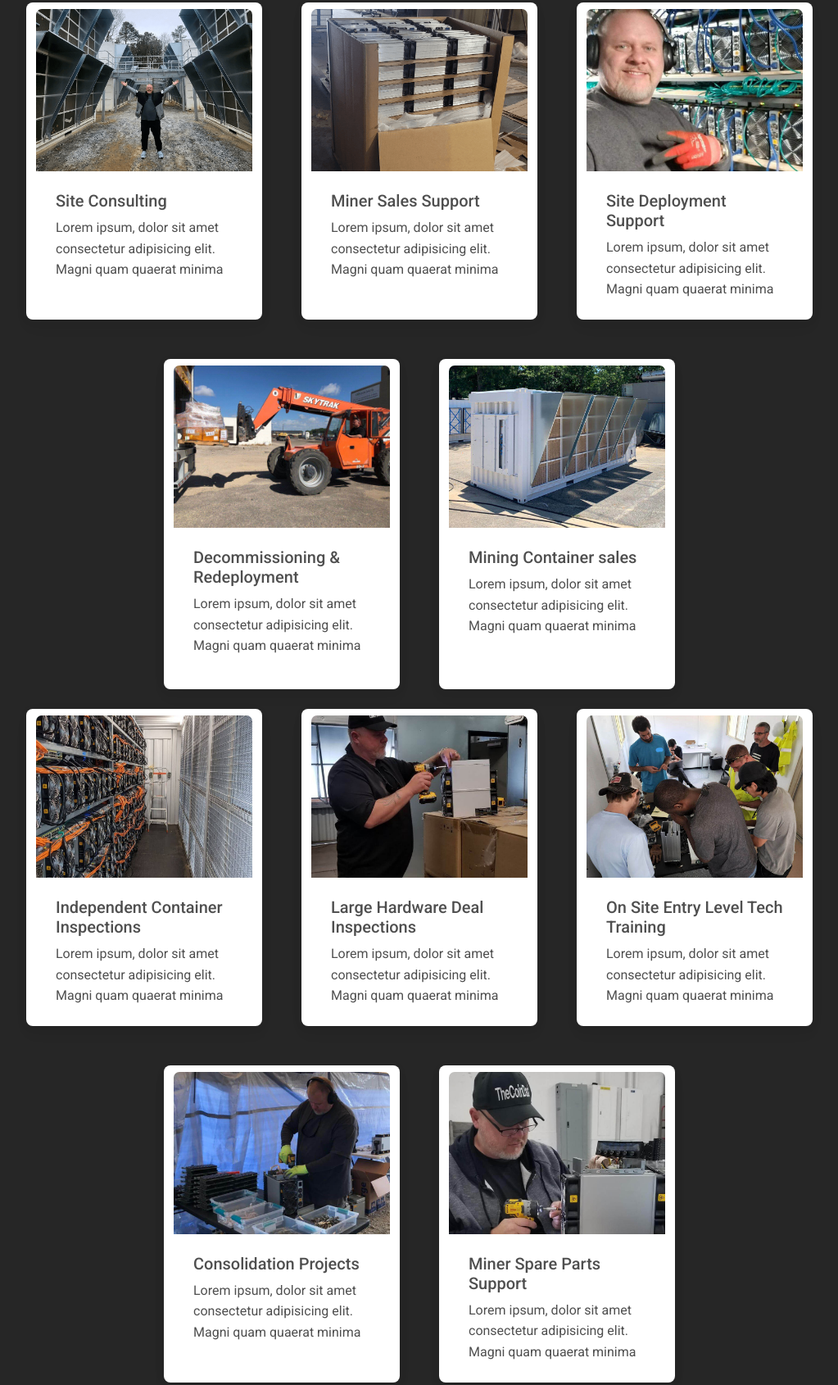
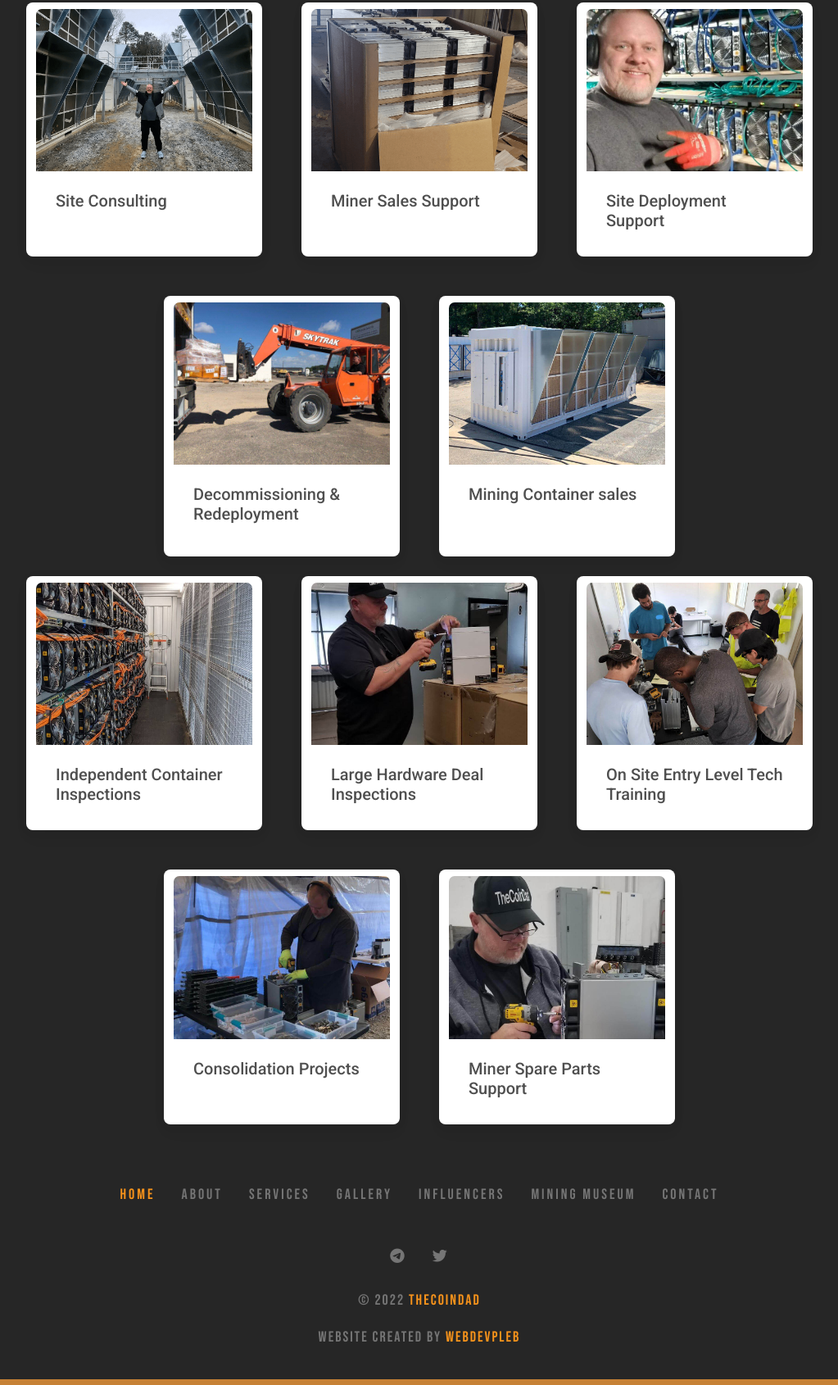
Before and after one commit to WebDevPleb/TCD-LLC, a plain HTML site: page index.html in a window 1280 px wide. Shown: the part 1489-3179 px from the top of the page at 82% size, without its empty margins (128-1151 px from the left). Drawn offline with Linux system fonts and the light colour scheme.

Commit message:
Pre-Release v2

```diff
--- a/index.html
+++ b/index.html
@@ -205,16 +205,16 @@
             <img src="./img/siteconsult.png" class="card-img-top" alt="Bitmain miner">
             <div class="card-body">
               <h5 class="card-title">Site Consulting</h5>
-              <p class="card-text">Lorem ipsum, dolor sit amet consectetur adipisicing elit. Magni quam quaerat minima
+              <p class="card-text"><!--Lorem ipsum, dolor sit amet consectetur adipisicing elit. Magni quam quaerat minima-->
               </p>
-              <!--<a href="gallery.html#bitmain" class="btn text-white" style="background-color: #f7931b;">Learn more</a>-->
+
             </div>
           </div>
           <div class="card pt-2" style="width: 18rem;">
             <img src="./img/sales.png" class="card-img-top" alt="MicroBT miner">
             <div class="card-body">
               <h5 class="card-title">Miner Sales Support</h5>
-              <p class="card-text">Lorem ipsum, dolor sit amet consectetur adipisicing elit. Magni quam quaerat minima
+              <p class="card-text"><!--Lorem ipsum, dolor sit amet consectetur adipisicing elit. Magni quam quaerat minima-->
               </p>
 
             </div>
@@ -223,7 +223,7 @@
             <img src="./img/deploy.jpg" class="card-img-top" alt="Avalon miner">
             <div class="card-body">
               <h5 class="card-title">Site Deployment Support</h5>
-              <p class="card-text">Lorem ipsum, dolor sit amet consectetur adipisicing elit. Magni quam quaerat minima
+              <p class="card-text"><!--Lorem ipsum, dolor sit amet consectetur adipisicing elit. Magni quam quaerat minima-->
               </p>
 
             </div>
@@ -232,7 +232,7 @@
             <img src="./img/decom.jpg" class="card-img-top" alt="GridSeed miner">
             <div class="card-body">
               <h5 class="card-title">Decommissioning & Redeployment</h5>
-              <p class="card-text">Lorem ipsum, dolor sit amet consectetur adipisicing elit. Magni quam quaerat minima
+              <p class="card-text"><!--Lorem ipsum, dolor sit amet consectetur adipisicing elit. Magni quam quaerat minima-->
               </p>
               <div id="fun"></div>
             </div>
@@ -241,7 +241,7 @@
             <img src="./img/con-sales.jpg" class="card-img-top" alt="GridSeed miner">
             <div class="card-body">
               <h5 class="card-title">Mining Container sales</h5>
-              <p class="card-text">Lorem ipsum, dolor sit amet consectetur adipisicing elit. Magni quam quaerat minima
+              <p class="card-text"><!--Lorem ipsum, dolor sit amet consectetur adipisicing elit. Magni quam quaerat minima-->
               </p>
 
             </div>
@@ -252,7 +252,7 @@
             <img src="./img/con-inspec.jpg" class="card-img-top" alt="Bitmain miner">
             <div class="card-body">
               <h5 class="card-title">Independent Container Inspections</h5>
-              <p class="card-text">Lorem ipsum, dolor sit amet consectetur adipisicing elit. Magni quam quaerat minima
+              <p class="card-text"><!--Lorem ipsum, dolor sit amet consectetur adipisicing elit. Magni quam quaerat minima-->
               </p>
 
             </div>
@@ -261,7 +261,7 @@
             <img src="./img/inspections.jpg" class="card-img-top" alt="MicroBT miner">
             <div class="card-body">
               <h5 class="card-title">Large Hardware Deal Inspections</h5>
-              <p class="card-text">Lorem ipsum, dolor sit amet consectetur adipisicing elit. Magni quam quaerat minima
+              <p class="card-text"><!--Lorem ipsum, dolor sit amet consectetur adipisicing elit. Magni quam quaerat minima-->
               </p>
 
             </div>
@@ -270,7 +270,7 @@
             <img src="./img/training.jpg" class="card-img-top" alt="Avalon miner">
             <div class="card-body">
               <h5 class="card-title">On Site Entry Level Tech Training</h5>
-              <p class="card-text">Lorem ipsum, dolor sit amet consectetur adipisicing elit. Magni quam quaerat minima
+              <p class="card-text"><!--Lorem ipsum, dolor sit amet consectetur adipisicing elit. Magni quam quaerat minima-->
               </p>
 
             </div>
@@ -279,7 +279,7 @@
             <img src="./img/parts.jpg" class="card-img-top" alt="GridSeed miner">
             <div class="card-body">
               <h5 class="card-title">Consolidation Projects</h5>
-              <p class="card-text">Lorem ipsum, dolor sit amet consectetur adipisicing elit. Magni quam quaerat minima
+              <p class="card-text"><!--Lorem ipsum, dolor sit amet consectetur adipisicing elit. Magni quam quaerat minima-->
               </p>
 
             </div>
@@ -288,7 +288,7 @@
             <img src="./img/parts1.jpg" class="card-img-top" alt="GridSeed miner">
             <div class="card-body">
               <h5 class="card-title">Miner Spare Parts Support</h5>
-              <p class="card-text">Lorem ipsum, dolor sit amet consectetur adipisicing elit. Magni quam quaerat minima
+              <p class="card-text"><!--Lorem ipsum, dolor sit amet consectetur adipisicing elit. Magni quam quaerat minima-->
               </p>
 
             </div>
```
Also changed, not shown: gallery.html (+5 -14 lines), influencers.html (+2 -2 lines).
